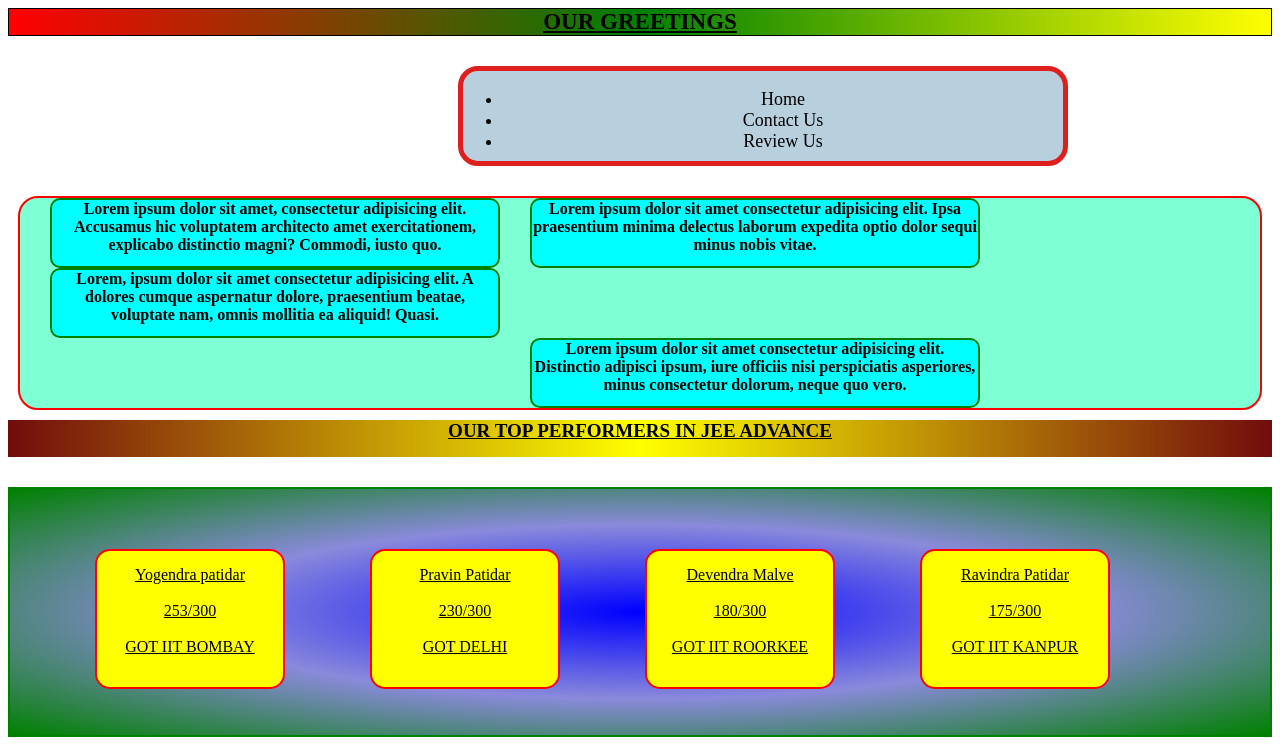
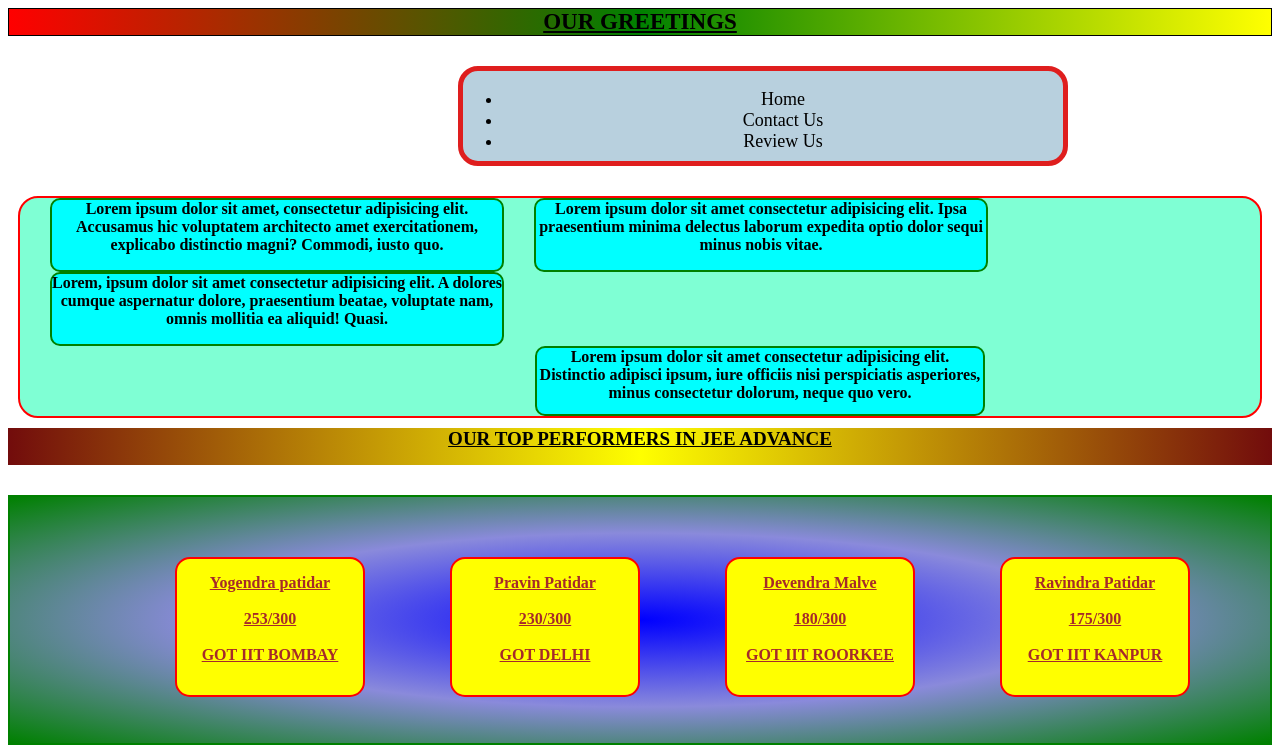
Before and after one commit to Yogendra-123/CSS_Handson4, a plain HTML site: page index.html in a window 1280 px wide. Shown: the top 749 px of the page. Drawn offline with Linux system fonts and the light colour scheme.

Commit message:
css updated

```diff
--- a/style.css
+++ b/style.css
@@ -40,7 +40,7 @@
     width: 450px;
     height: 70px;
     margin-left: 30px;
-    box-sizing: border-box;
+    /* box-sizing: border-box; */
     border-radius: 20px;
     text-align: center;
     border-radius: 10px;
@@ -51,7 +51,7 @@
     background-color: aqua;
     width: 450px;
     height: 70px;
-    margin-left: 510px;
+    margin-left: 515px;
     box-sizing: border-box;
     border-radius: 20px;
     text-align: center;
@@ -85,6 +85,7 @@
     height: 250px;
 margin-top: 30px;
 box-sizing: border-box;
+justify-content: center;
 }
 .child{
     border: 2px solid red;
@@ -98,6 +99,8 @@ box-sizing: border-box;
     padding-top: 15px;
     box-sizing: border-box;
     border-radius: 15px;
+    color: brown;
+    font-weight: bold;
 }
 .div0{
     color: white;
```
